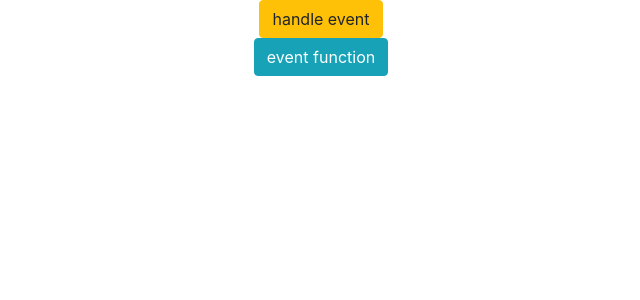
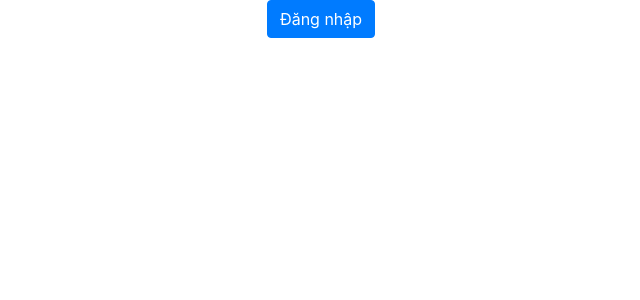
Before and after one commit to ngoctta/RE_demo, a React (Create React App) app: page / in a window 1280 px wide. Shown: the top 300 px of the page, without its empty margins (319-959 px from the left). Built offline with nearby package versions, Linux system fonts and the light colour scheme.

Commit message:
render data

```diff
--- a/src/App.js
+++ b/src/App.js
@@ -4,6 +4,7 @@ import DataBuilding from "./databuilding/DataBuilding";
 import DataBuildingFC from "./databuilding/DataBuildingFC";
 import HandleEvent from "./handleEvent/HandleEvent";
 import HandleEventFC from "./handleEvent/HandleEventFC";
+import RenderData from "./renderData/RenderData";
 
 function App() {
   return (
@@ -11,8 +12,9 @@ function App() {
       {/* <BaiTapThucHanhChiaLayout/> */}
       {/* <DataBuilding></DataBuilding> */}
       {/* <DataBuildingFC></DataBuildingFC> */}
-      <HandleEvent></HandleEvent>
-      <HandleEventFC></HandleEventFC>
+      {/* <HandleEvent></HandleEvent>
+      <HandleEventFC></HandleEventFC> */}
+      <RenderData></RenderData>
     </div>
   );
 }
--- /dev/null
+++ b/src/renderData/RenderData.js
@@ -0,0 +1,45 @@
+import React, { Component } from 'react'
+
+export default class RenderData extends Component {
+    state = {
+        status: false
+    }
+    status = false;
+    data = {
+        id: 1,
+        name: 'nguyen van a',
+        age: 10
+    }
+    handleClick = () => {
+        if(this.state.status) {
+            alert('noe');
+            this.setState({ status: false}, () => { console.log(this.state.status);})
+        }
+        else {
+             alert('ok');
+            this.setState({ status: true}, () => { console.log(this.state.status);})
+        }
+
+    }
+    renderDataUser = () => {
+        if(this.state.status) {
+            return (
+               <div className="card">
+                <div className="card-body">
+                    <h4 className="card-title">{this.data.name}</h4>
+                    <p className="card-text">{this.data.age}</p>
+                </div>
+                </div>
+
+            )
+        }
+        return <button className="btn btn-primary" role="button" onClick={ this.handleClick}>Đăng nhập</button>
+    }
+    render() {
+        return (
+            <div>
+               { this.renderDataUser() }
+            </div>
+        )
+    }
+}
```
